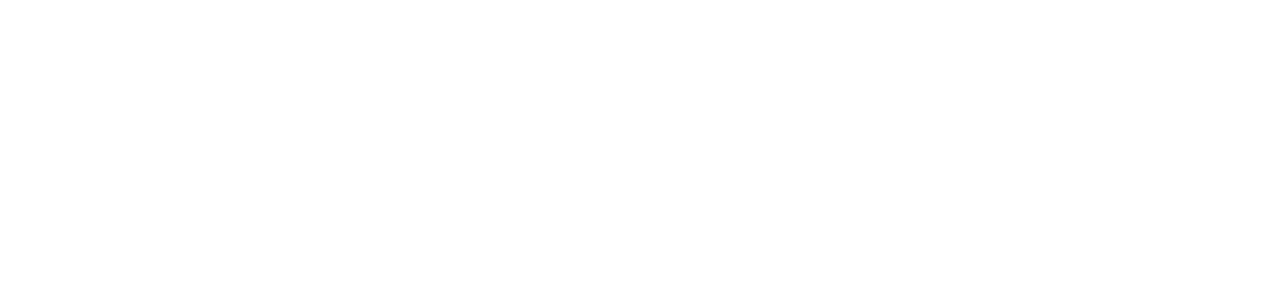
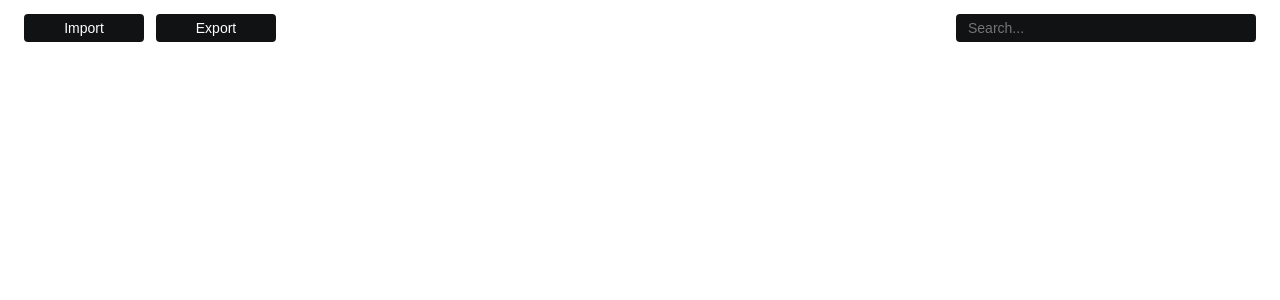
Before and after one commit to oinn/excel-table, a Vue app: page / in a window 1280 px wide. Shown: the top 300 px of the page. Built offline with nearby package versions, Linux system fonts and the light colour scheme.

Commit message:
Added app skeleton

```diff
--- a/src/App.vue
+++ b/src/App.vue
@@ -1,7 +1,34 @@
 <template>
-  <div></div>
+  <AppHeader :file-name="fileName" @import="handleImport" @export="handleExport"/>
+
+  <div class="app-table__wrapper">
+    <AppTable/>
+  </div>
 </template>
 
-<script lang="ts" setup>
+<script lang="ts" setup> // App
+import { ref } from 'vue';
+import AppHeader from '@/components/AppHeader.vue';
+import AppTable from '@/components/AppTable.vue';
 
+const fileName = ref('');
+
+function handleImport(file: File) {
+  fileName.value = file.name;
+  // eslint-disable-next-line no-console
+  console.log('import', file);
+}
+
+function handleExport() {
+  // eslint-disable-next-line no-console
+  console.log('export');
+}
 </script>
+
+<style lang="scss">
+#app {
+  height: 100%;
+  display: flex;
+  flex-direction: column;
+}
+</style>
--- /dev/null
+++ b/src/components/AppHeader.vue
@@ -0,0 +1,59 @@
+<template>
+  <div class="app-header">
+    <UiFileButton
+      label="import"
+      accept="application/vnd.openxmlformats-officedocument.spreadsheetml.sheet"
+      @select="emit('import', $event)"
+    >
+      Import
+    </UiFileButton>
+
+    <UiButton @click="emit('export')">Export</UiButton>
+
+    <div class="app-header__spacer"></div>
+    <div class="app-header__title">{{ fileName }}</div>
+    <div class="app-header__spacer"></div>
+
+    <UiInput label="search" placeholder="Search..."/>
+  </div>
+</template>
+
+<script lang="ts" setup> // AppHeader
+import { defineEmits, defineProps } from 'vue';
+import UiFileButton from '@/components/Core/UiFileButton.vue';
+import UiButton from '@/components/Core/UiButton.vue';
+import UiInput from '@/components/Core/UiInput.vue';
+
+interface Emits {
+  (e: 'import', file: File): void,
+  (e: 'export'): void,
+}
+
+const emit = defineEmits<Emits>();
+
+defineProps({
+  fileName: {
+    type: String,
+    default: '',
+  },
+});
+</script>
+
+<style lang="scss">
+.app-header {
+  height: 56px;
+  padding: 0 24px;
+  display: flex;
+  flex-direction: row;
+  align-items: center;
+  gap: 12px;
+}
+
+.app-header__spacer {
+  flex-grow: 1;
+}
+
+.app-header__title {
+  font-weight: 600;
+}
+</style>
--- /dev/null
+++ b/src/components/AppTable.vue
@@ -0,0 +1,6 @@
+<template>
+  <div class="app-table"></div>
+</template>
+
+<script lang="ts" setup> // AppTable
+</script>
```
